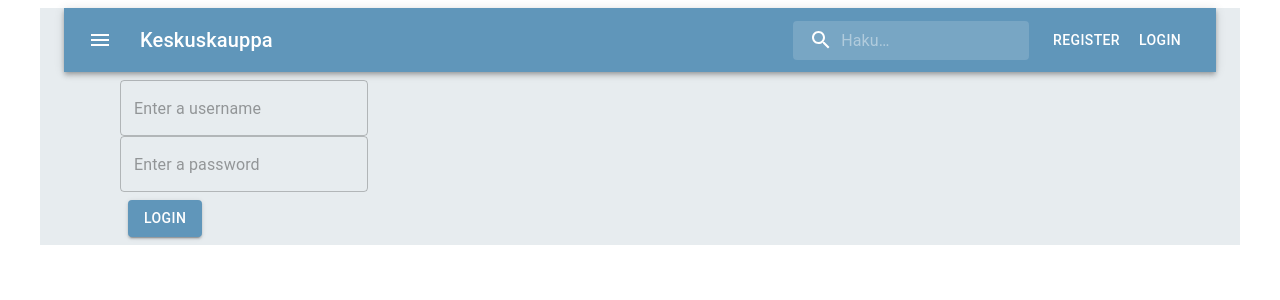
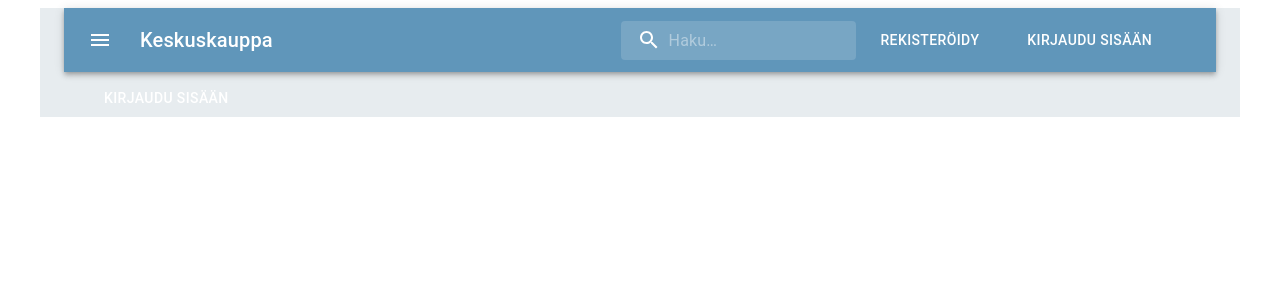
Before and after one commit to Toni86-pang/Keskuskauppa, a React (Vite) app in the folder frontend/: page /login in a window 1280 px wide. Shown: the top 300 px of the page. Built offline with nearby package versions, Linux system fonts and the light colour scheme.

Commit message:
make login into modal

```diff
--- a/frontend/src/Components/Login.tsx
+++ b/frontend/src/Components/Login.tsx
@@ -1,7 +1,8 @@
+/* eslint-disable no-mixed-spaces-and-tabs */
 import { ChangeEvent, useState } from "react"
 import { useNavigate } from "react-router-dom"
 import axios from "axios"
-import { Button, Container, TextField } from "@mui/material"
+import { Button, Container, Dialog, DialogActions, DialogContent, DialogTitle, TextField } from "@mui/material"
 
 export interface User {
     username: string,
@@ -15,6 +16,7 @@ const initialState: User = {
 
 function Login() {
 	const [userValues, setUserValues] = useState<User>(initialState)
+	const [open, setOpen] = useState<boolean>(false)
 	const { username, password } = userValues
 	const navigate = useNavigate()
 
@@ -40,6 +42,7 @@ function Login() {
 			console.error(error)
 			alert("Something went wrong!")
 		}
+		handleClose()
 	}
 
 	const handleInputChange = (event: ChangeEvent<HTMLInputElement>) => {
@@ -49,36 +52,44 @@ function Login() {
 		}))
 	}
 
+	const handleClickOpen = () => {
+		setOpen(true)
+	  }
+
+	  const handleClose = () => {
+		setOpen(false)
+	  }
+
 	return (
 		<Container sx={{ m: 1 }}>
-			<Container>
+			 <Button sx={{color: "white"}}onClick={handleClickOpen}>
+        		Kirjaudu sisään
+			</Button>
+			<Dialog open={open} onClose={handleClose}>
+				<DialogTitle>Kirjaudu sisään</DialogTitle>
+				<DialogContent>
 					<TextField
+						sx={{ m: 1 }}
 						type="text"
-					placeholder="Enter a username"
+						placeholder="Käyttäjänimi"
 						name="username"
 						value={username}
 						onChange={handleInputChange}
-				/> <br/>
+					/>
 					<TextField
+						sx={{ m: 1 }}
 						type="password"
-					placeholder="Enter a password"
+						placeholder="Salasana"
 						name="password"
 						value={password}
 						onChange={handleInputChange}
 					/>
-			</Container>
-			<Container>
-				<Button
-					sx={{
-						m: 1,
-						bgcolor: "#6096ba",
-						":hover": { bgcolor: "darkblue" }
-					}}
-					variant="contained"
-					onClick={loginUser}>Login</Button>
-
-			</Container>
-
+				</DialogContent>
+				<DialogActions>
+					<Button onClick={loginUser}>Kirjaudu</Button>
+					<Button onClick={handleClose}>Peruuta</Button>
+				</DialogActions>
+			</Dialog>
 		</Container >
 	)
 }
--- a/frontend/src/Components/Navbar.tsx
+++ b/frontend/src/Components/Navbar.tsx
@@ -15,6 +15,7 @@ import {
 }
 	from "@mui/material"
 import MenuIcon from "@mui/icons-material/Menu"
+import Login from "./Login"
 
 const Search = styled("div")(({ theme }) => ({
 	position: "relative",
@@ -118,9 +119,8 @@ const Navbar = () => {
 					</Search>
 					<Button
 						href='/register'
-						color="inherit">Register</Button> <Button
-						href='/login'
-						color="inherit">Login</Button>
+						color="inherit">Rekisteröidy</Button>
+					<div><Login/></div>
 				</Toolbar>
 			</AppBar>
 		</Box>
```
Lines whose indentation alone changed are shown as unchanged.
